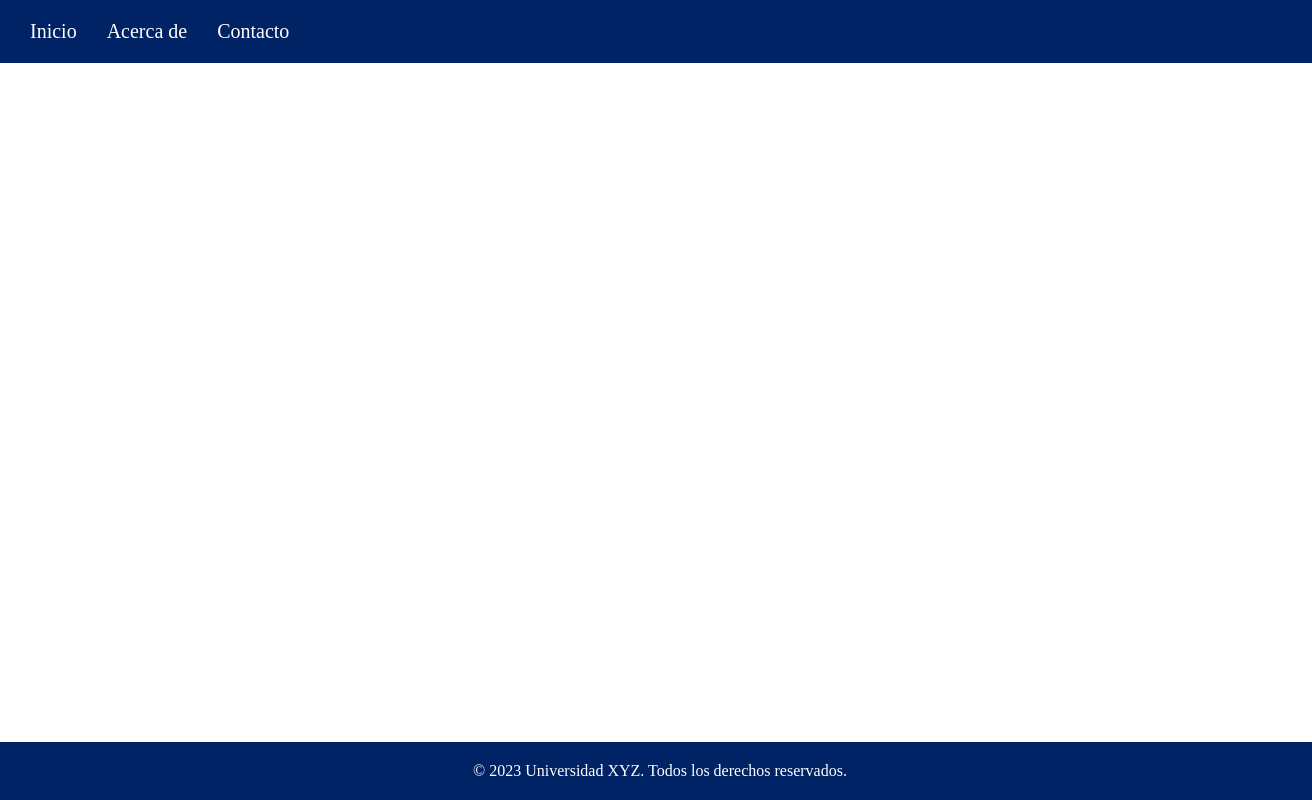
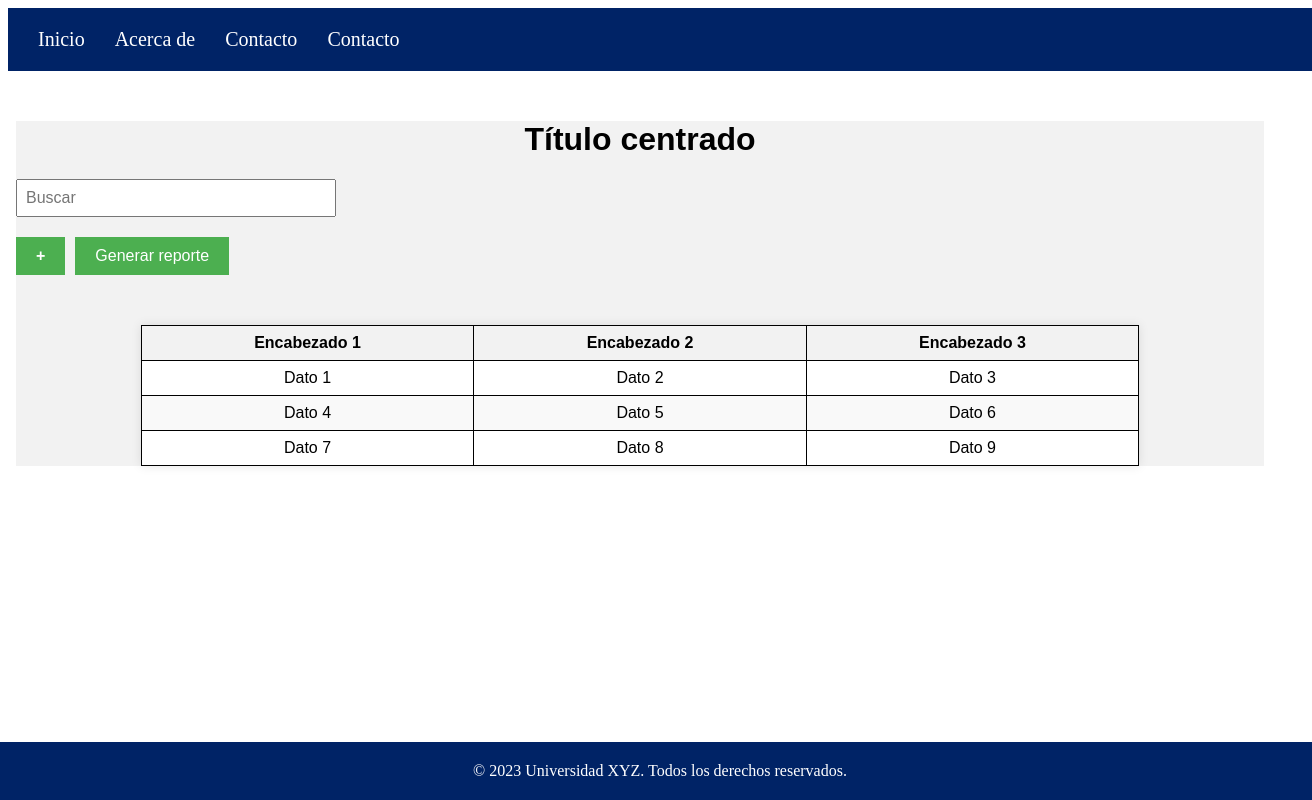
Before and after one commit to StevenEscobarC/FrontIntegrador, an Angular app: page /reserva in a window 1280 px wide. Before the commit this address led to /. Shown: the whole page, 1312 px wide, since content can reach past the window. Built offline with nearby package versions, Linux system fonts and the light colour scheme.

Commit message:
Reservas

```diff
--- a/src/app/app-routing.module.ts
+++ b/src/app/app-routing.module.ts
@@ -1,9 +1,11 @@
 import { NgModule } from '@angular/core';
 import { RouterModule, Routes } from '@angular/router';
 import { HomeComponent } from './components/home/home.component';
+import { ReservasPresupuestalesComponent } from './components/reservas-presupuestales/reservas-presupuestales.component';
 
 const routes: Routes = [
   { path: '', component: HomeComponent },
+  { path: 'reserva', component: ReservasPresupuestalesComponent },
 ];
 
 @NgModule({
--- a/src/app/app.module.ts
+++ b/src/app/app.module.ts
@@ -7,13 +7,15 @@ import { AppComponent } from './app.component';
 import { HomeComponent } from './components/home/home.component';
 import { NavbarComponent } from './components/navbar/navbar.component';
 import { FooterComponent } from './components/footer/footer.component';
+import { ReservasPresupuestalesComponent } from './components/reservas-presupuestales/reservas-presupuestales.component';
 
 @NgModule({
   declarations: [
     AppComponent,
     HomeComponent,
     NavbarComponent,
-    FooterComponent
+    FooterComponent,
+    ReservasPresupuestalesComponent
   ],
   imports: [
     BrowserModule,
--- a/src/app/components/navbar/navbar.component.css
+++ b/src/app/components/navbar/navbar.component.css
@@ -1,7 +1,7 @@
 nav {
     background-color: #002366;
     color: white;
-    position: fixed;
+
     top: 0;
     left: 0;
     width: 100%;
--- a/src/app/components/navbar/navbar.component.html
+++ b/src/app/components/navbar/navbar.component.html
@@ -3,5 +3,6 @@
     <li><a routerLink="/">Inicio</a></li>
     <li><a routerLink="/about">Acerca de</a></li>
     <li><a routerLink="/contact">Contacto</a></li>
+    <li><a routerLink="/reserva">Contacto</a></li>
   </ul>
 </nav>
--- /dev/null
+++ b/src/app/components/reservas-presupuestales/reservas-presupuestales.component.css
@@ -0,0 +1,62 @@
+body {
+    font-family: Arial, sans-serif;
+    text-align: center;
+    background-color: #f2f2f2;
+  }
+
+  h1 {
+    margin-top: 50px;
+  }
+
+  .search-bar {
+    margin-top: 20px;
+    text-align: right;
+  }
+
+  .search-bar input[type="text"] {
+    width: 300px;
+    padding: 8px;
+    font-size: 16px;
+  }
+
+  .button-container {
+    margin-top: 20px;
+    text-align: right;
+  }
+
+  .button-container button {
+    padding: 10px 20px;
+    font-size: 16px;
+    background-color: #4caf50;
+    color: white;
+    border: none;
+    cursor: pointer;
+    margin-right: 10px;
+  }
+
+  table {
+    margin: 50px auto;
+    border-collapse: collapse;
+    background-color: white;
+    box-shadow: 0 0 10px rgba(0, 0, 0, 0.1);
+    width: 80%;
+  }
+
+  th, td {
+    border: 1px solid #ddd;
+    padding: 80px;
+    text-align: center;
+  }
+
+  th {
+    background-color: #f2f2f2;
+    font-weight: bold;
+  }
+
+  tbody tr:nth-child(even) {
+    background-color: #f9f9f9;
+  }
+
+  tbody tr:hover {
+    background-color: #e6e6e6;
+  }
--- /dev/null
+++ b/src/app/components/reservas-presupuestales/reservas-presupuestales.component.html
@@ -0,0 +1,74 @@
+<!DOCTYPE html>
+<html>
+<head>
+  <title>Página de ejemplo</title>
+  <style>
+    body {
+      text-align: center;
+    }
+
+    h1 {
+      margin-top: 50px;
+    }
+
+    .search-bar {
+      margin-top: 20px;
+      text-align: left;
+    }
+
+    .button-container {
+      margin-top: 20px;
+      text-align: left;
+    }
+
+    table {
+      margin: 50px auto;
+      border-collapse: collapse;
+    }
+
+    th, td {
+      border: 1px solid black;
+      padding: 8px;
+    }
+  </style>
+</head>
+<body>
+  <h1>Título centrado</h1>
+
+  <div class="search-bar">
+    <input type="text" placeholder="Buscar">
+  </div>
+
+  <div class="button-container">
+    <button><strong>+</strong></button>
+    <button>Generar reporte</button>
+  </div>
+
+  <table>
+    <thead>
+      <tr>
+        <th>Encabezado 1</th>
+        <th>Encabezado 2</th>
+        <th>Encabezado 3</th>
+      </tr>
+    </thead>
+    <tbody>
+      <tr>
+        <td>Dato 1</td>
+        <td>Dato 2</td>
+        <td>Dato 3</td>
+      </tr>
+      <tr>
+        <td>Dato 4</td>
+        <td>Dato 5</td>
+        <td>Dato 6</td>
+      </tr>
+      <tr>
+        <td>Dato 7</td>
+        <td>Dato 8</td>
+        <td>Dato 9</td>
+      </tr>
+    </tbody>
+  </table>
+</body>
+</html>
```
Also changed, not shown: src/app/components/reservas-presupuestales/reservas-presupuestales.component.ts (added, +10 -0 lines), 1 other file (tests, documents, lock files or other folders).
